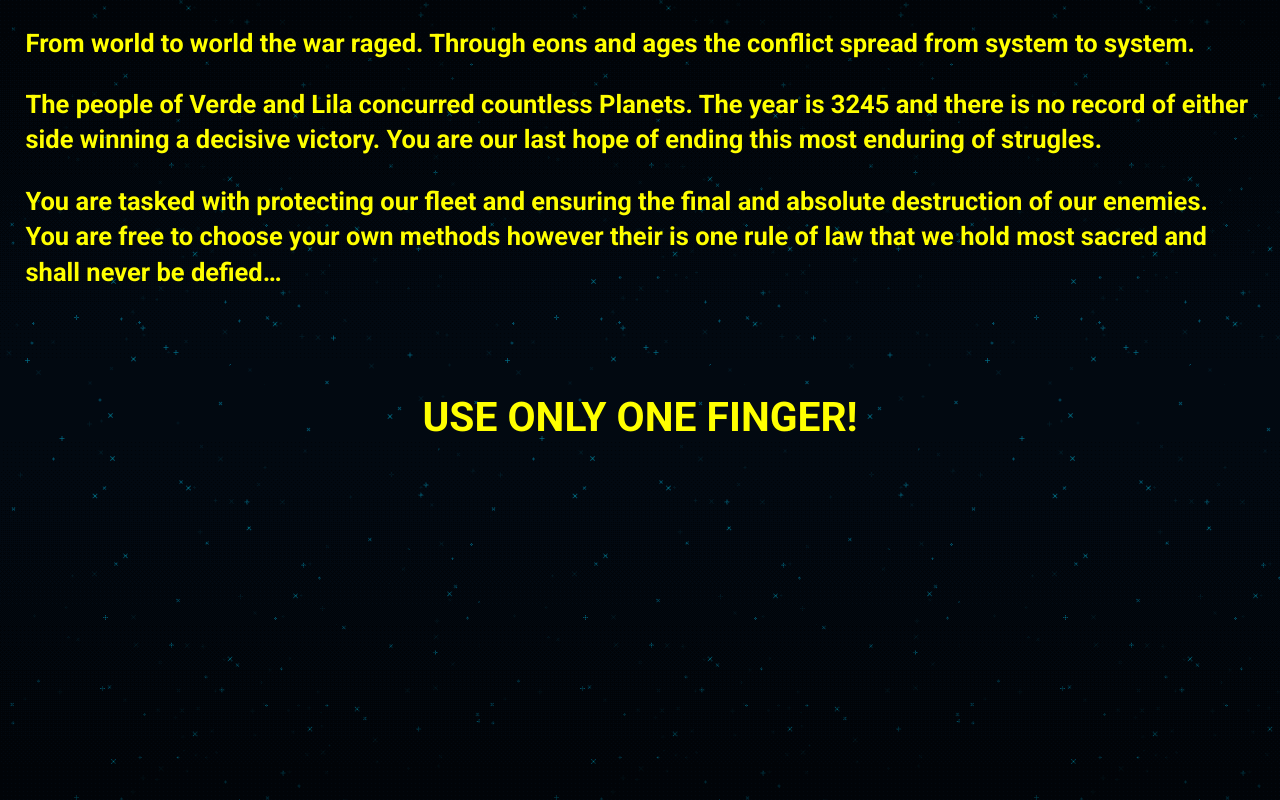
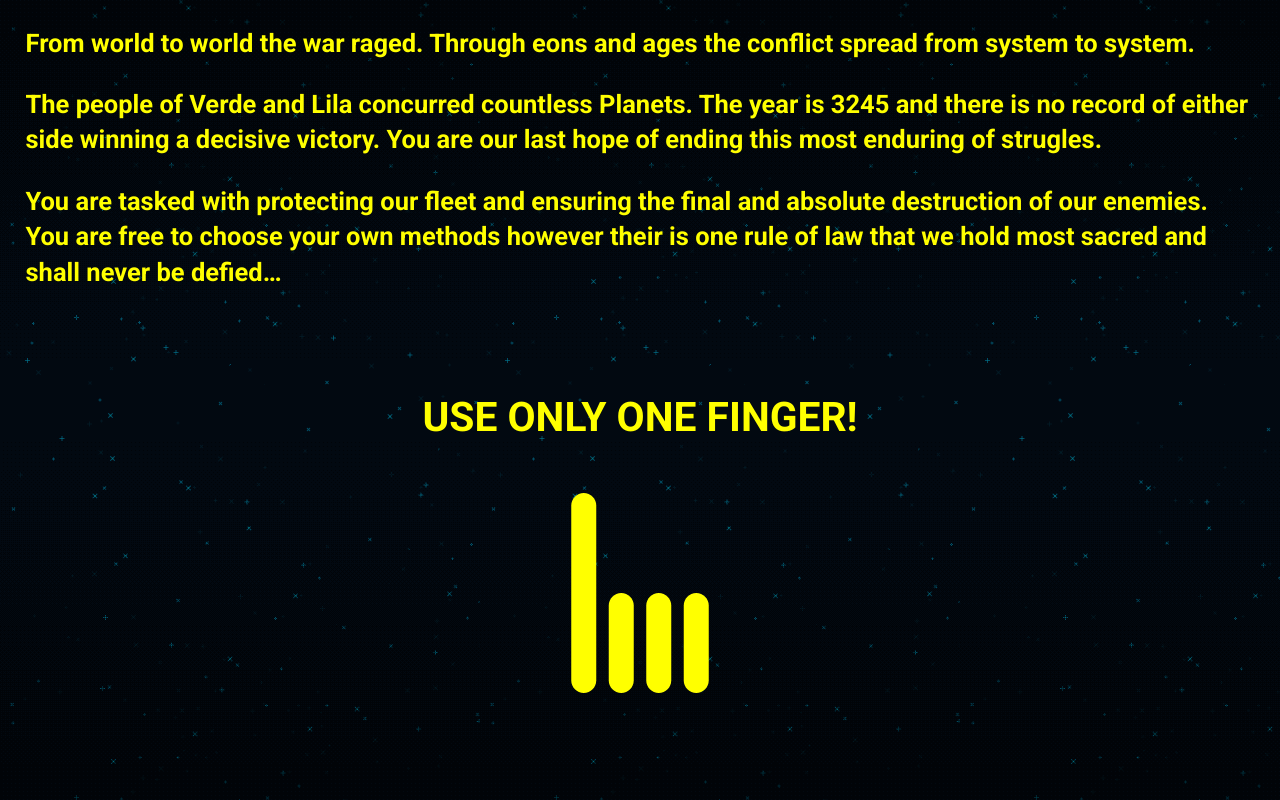
Before and after one commit to taktran/ttpp, a website: page app/public/intro.html in a window 1280 px wide. Drawn offline with nearby package versions, Linux system fonts and the light colour scheme.

Commit message:
add one fnger image

```diff
--- a/app/public/intro.html
+++ b/app/public/intro.html
@@ -36,6 +36,9 @@
         <p>You are tasked with protecting our fleet and ensuring the final and absolute destruction of our enemies. You are free to choose your own methods however their is one rule of law that we hold most sacred and shall never be defied…</p>
 
         <h2>USE ONLY ONE FINGER!</h2>
+
+        <img src="img/one-finger.svg">
+
       </div>
 
     </div> <!-- end .container -->
--- a/app/public/js/main.js
+++ b/app/public/js/main.js
@@ -9,7 +9,7 @@
 
   var MAX_SHIELD_LEVEL = 5;
   var MAX_NUM_SHIPS = 5;
-  var LENGTH_OF_BULLET_SNAKE = 5;
+  var LENGTH_OF_BULLET_SNAKE = 1;
   var BULLET_PATH_INTERVALS = 5; // The frequency path intervals
 
   var App = {};
--- a/app/views/sass/styles.scss
+++ b/app/views/sass/styles.scss
@@ -231,6 +231,14 @@ body{
     font-size: 1.6em;
     text-align: center;
   }
+
+  img{
+    width: 200px;
+    height: 200px;
+    margin: 0 auto;
+    display: block;
+    margin-top: 2em;
+  }
 }
 
 .game-over-container {
```
Also changed, not shown: app/public/css/styles.css, app/public/img/one-finger.svg (renamed from app/public/img/Untitled-2.svg).
